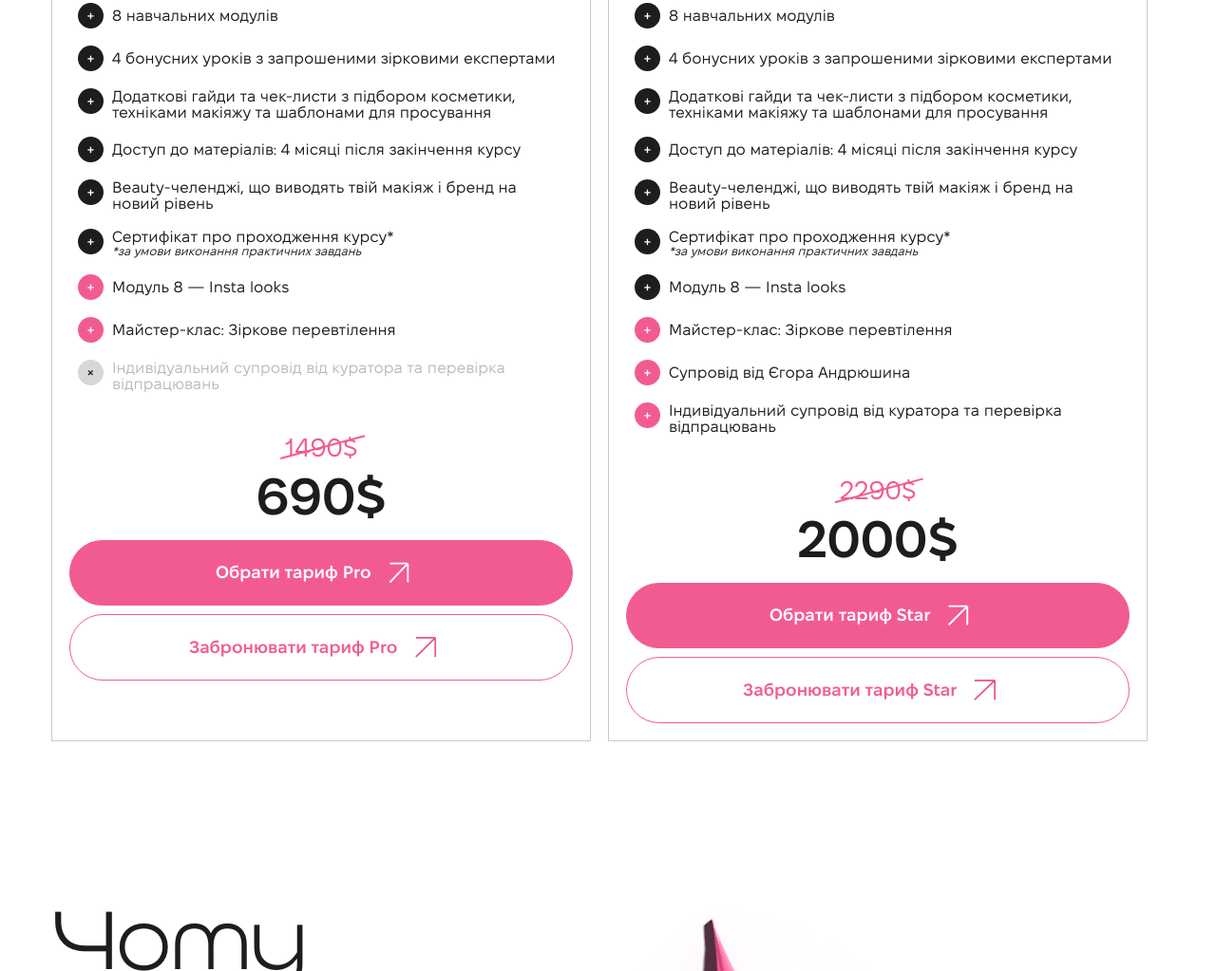
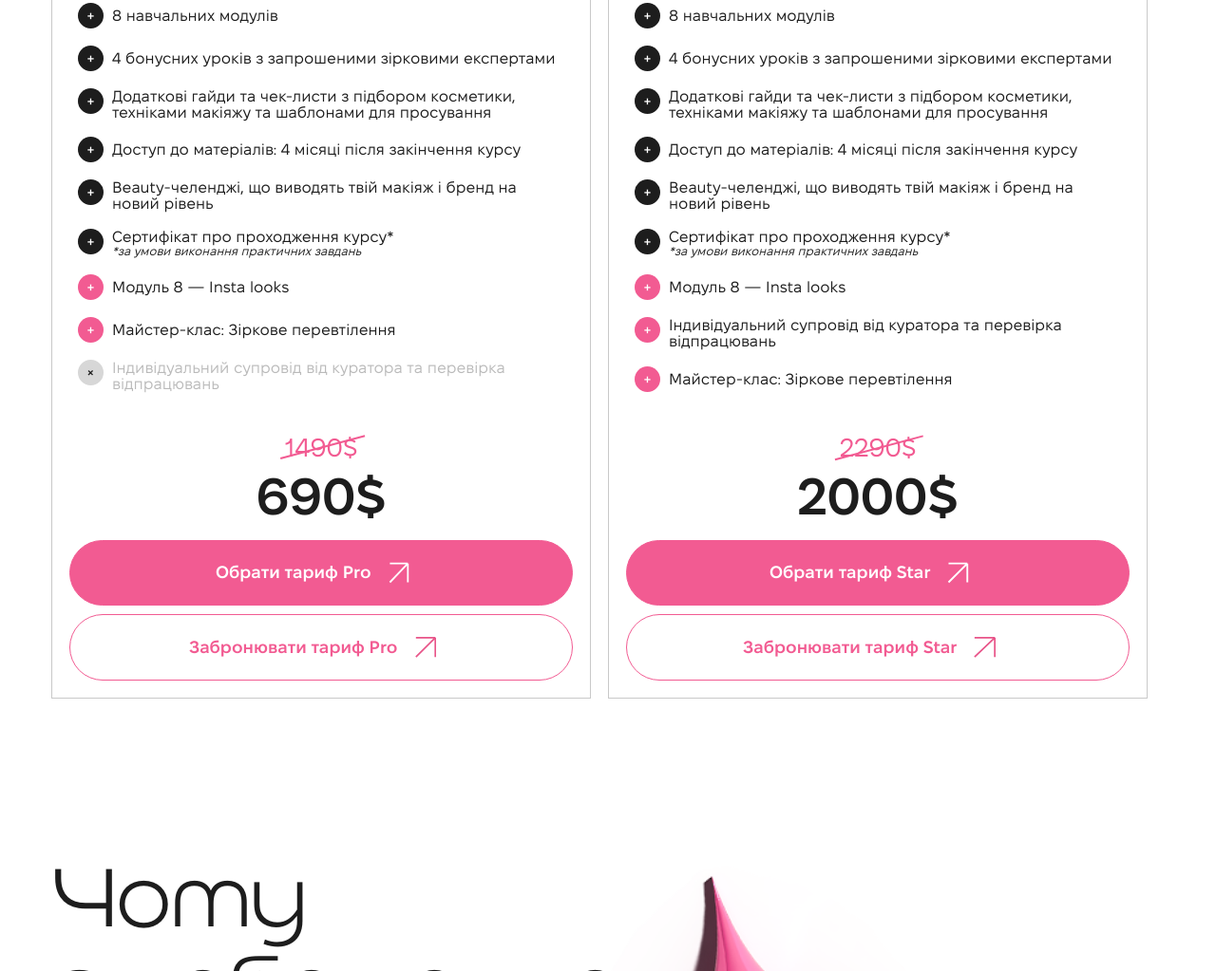
Before and after one commit to IvanSavchuk7/beauty_icon_landing, a plain HTML site: page index.html in a window 1280 px wide. Shown: the part 10977-12000 px from the top of the page at 95% size. Drawn offline with nearby package versions, Linux system fonts and the light colour scheme; files whose address does not match are found by name.

Commit message:
Update index.html

```diff
--- a/index.html
+++ b/index.html
@@ -1659,15 +1659,11 @@
                                 </div>
                                 <div class="item">
                                     <div class="dot">+</div>
+                                    <div class="text">Індивідуальний супровід від куратора та перевірка відпрацювань</div>
+                                </div>
+                                <div class="item">
+                                    <div class="dot">+</div>
                                     <div class="text">Майстер-клас: Зіркове перевтілення</div>
-                                </div>
-                                <div class="item">
-                                    <div class="dot">+</div>
-                                    <div class="text">Супровід від Єгора Андрюшина</div>
-                                </div>
-                                <div class="item">
-                                    <div class="dot">+</div>
-                                    <div class="text">Індивідуальний супровід від куратора та перевірка відпрацювань</div>
                                 </div>
                             </div>
                         </div>
```
